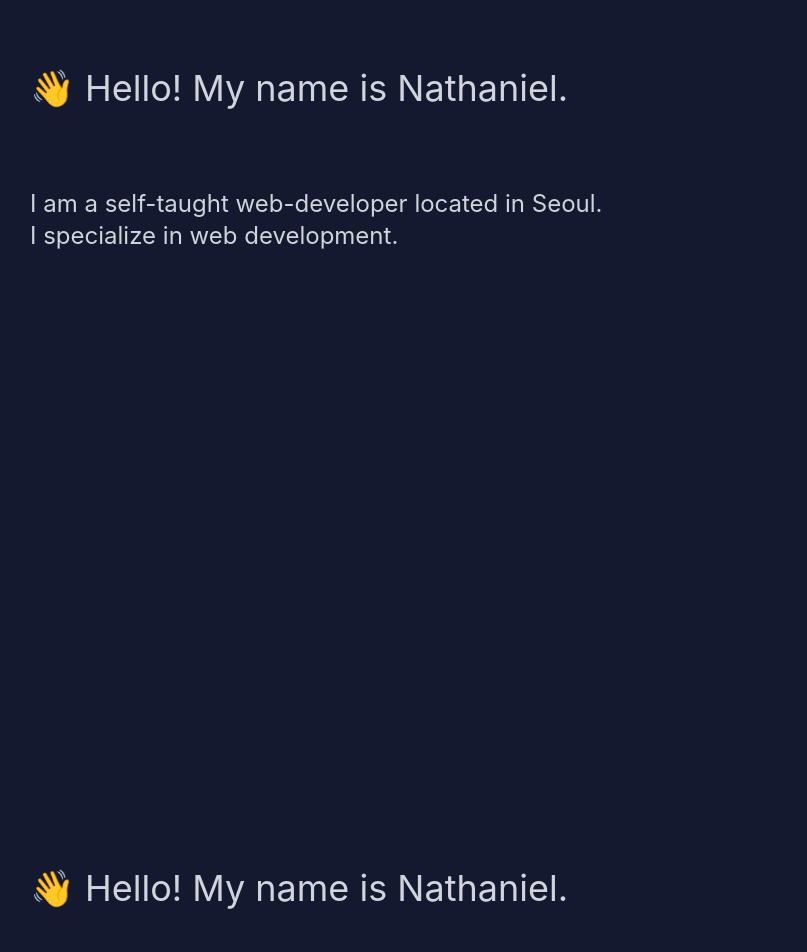
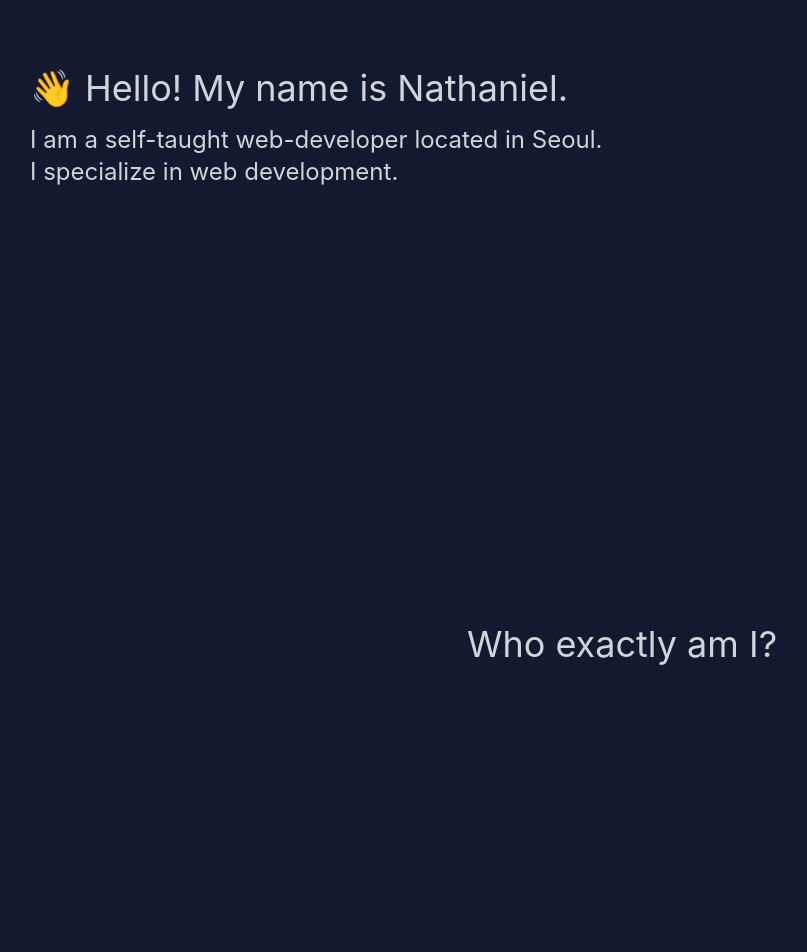
Before and after one commit to zewwo-boi/portfolio, a Next.js app: page / in a window 1280 px wide. Shown: the part 240-1192 px from the top of the page, without its empty margins (18-825 px from the left). Built offline with nearby package versions, Linux system fonts and the light colour scheme.

Commit message:
feat: add animation to hero

```diff
--- a/src/components/Pages/Index/Hero.tsx
+++ b/src/components/Pages/Index/Hero.tsx
@@ -1,15 +1,27 @@
+import {motion} from "framer-motion";
+
+// TODO: Add animation to waving hand emoji
+
 function Hero() {
     return (
         <div className="hero relative h-screen w-screen px-12 py-6">
             <div className="introduction relative top-1/2 w-[76%] -translate-y-1/2">
                 <p className="text-left">
-                    <span className="block text-4xl">
+                    <motion.span
+                        className="block text-4xl"
+                        transition={{ delay: 0.3, duration: 1, ease: "easeOut" }}
+                        initial={{ y: "105%", opacity: 0 }}
+                        animate={{ y: "0%", opacity: 1 }}>
                         <span>👋</span> <span>Hello! My name is Nathaniel.</span>
-                    </span>
-                    <span className="mt-20 block text-2xl">
+                    </motion.span>
+                    <motion.span
+                        className="mt-20 block text-2xl"
+                        transition={{ delay: 0.7, duration: 1, ease: "easeOut" }}
+                        initial={{ y: "-55%", opacity: 0 }}
+                        animate={{ y: "-100%", opacity: 1 }}>
                         I am a self-taught web-developer located in Seoul.
                         <br />I specialize in web development.
-                    </span>
+                    </motion.span>
                 </p>
             </div>
         </div>
--- a/src/pages/index.tsx
+++ b/src/pages/index.tsx
@@ -1,5 +1,5 @@
+import About from "@/components/Pages/Index/About";
 import Hero from "@/components/Pages/Index/Hero";
-import About from "@/components/Pages/Index/Hero";
 
 export default function Home() {
     return (
```
